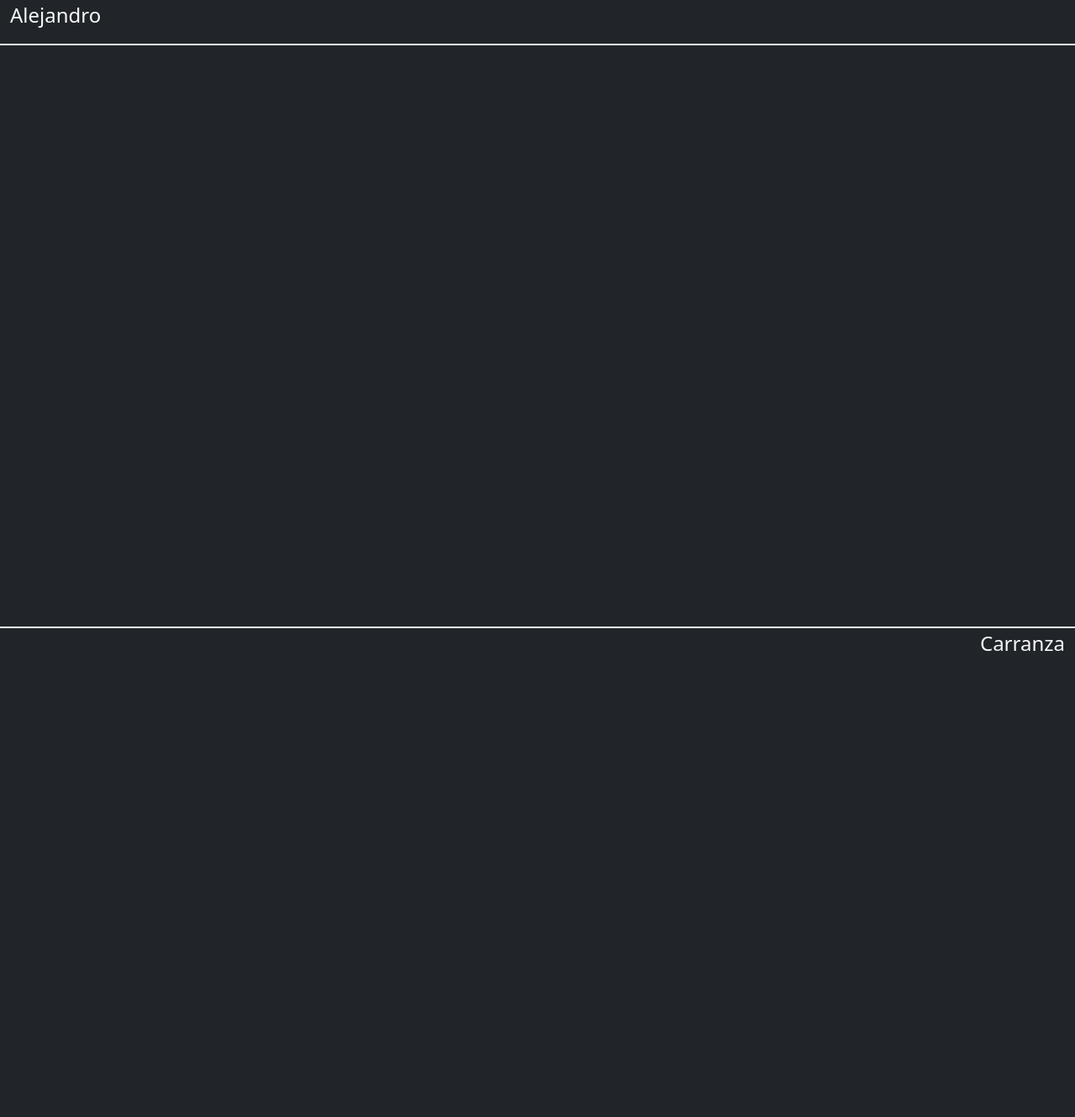
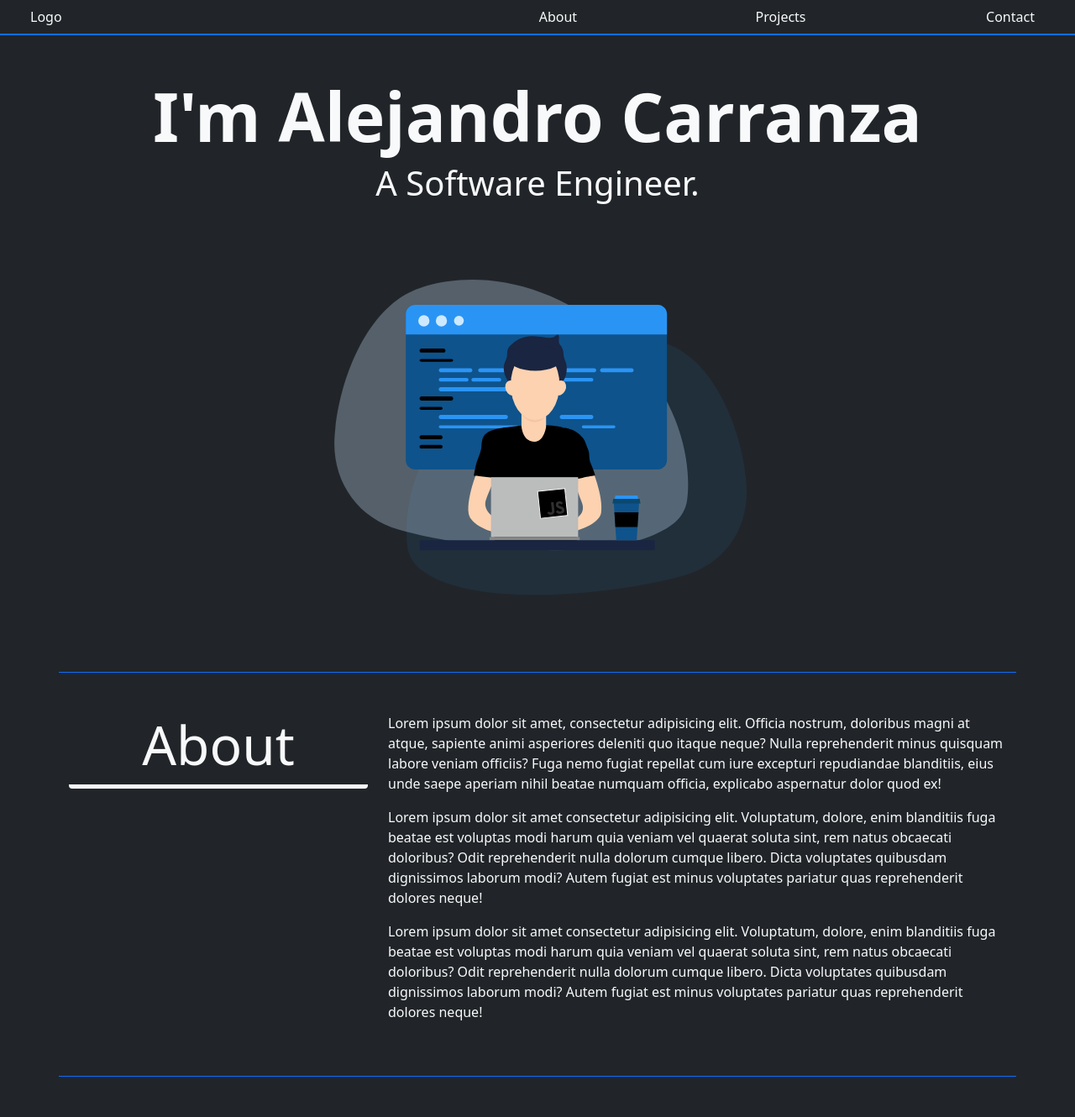
Before and after one commit to Crrzb/crrzb, a plain HTML site: page index.html in a window 1280 px wide. Shown: the whole page at 84% size. Before the commit the page ends 800 px from the top, so only its background shows below. Drawn offline with nearby package versions, Linux system fonts and the light colour scheme.

Commit message:
agregue navbar,index,about section

```diff
--- a/index.html
+++ b/index.html
@@ -13,31 +13,72 @@
 </head>
 
 <body class="bg-dark">
-    <nav class="">
-        <div class="container-fluid">
-            <div class="row border-bottom border-2 border-light">
-                <div class="col text-start text-light">
-                   <p class="fs-4">Alejandro</p>
+    <nav class="container-fluid sticky-top bg-dark">
+        <div class="row border-bottom border-2 border-primary">
+            <div class="col-4 my-2">
+                <a href="" class="text-decoration-none text-light ms-4">Logo</a>
+            </div>
+
+            <div class="col-8">
+                <div class="row text-end me-4 my-2">
+                    <div class="col" id="col_about">
+                        <a href="index.html#about_section" class="text-decoration-none text-light" onclick="visit_link(this.id)">About</a>
+                    </div>
+                    <div class="col" id="col_projects">
+                        <a href="" class="text-decoration-none text-light" onclick="visit_link(this.id)">Projects</a>
+                    </div>
+                    <div class="col" id="col_contact">
+                        <a href="" class="text-decoration-none text-light" onclick="visit_link(this.id)">Contact</a>
+                    </div>
                 </div>
             </div>
 
-            <div class="row bg-light">
+        </div>
+
+    </nav>
+
+    <main class="pt-5">
+        <h1 class="text-light text-center display-1 fw-bolder">I'm Alejandro Carranza</h1>
+        <h2 class="text-light text-center display-6 fw-lighter">A Software Engineer.</h2>
+
+        <div class="container text-center py-0">
+            <img src="img/coding_illustration.svg" alt="" id="ilustration" class="py-0 img-fluid">
+        </div>
+
+        <section class="container text-light border-top border-1 border-primary py-2 py-md-5" id="about_section">
+            <div class="row">
+                <div class="col-12 col-md-4 text-center">
+                    <h3 class="display-3 border-5 border-bottom border-light pb-2 mb-5 rounded">About</h3>
+                </div>
+                <div class="col-12 col-md-8 text-start">
+                    <p>Lorem ipsum dolor sit amet, consectetur adipisicing elit. Officia nostrum, doloribus magni at
+                        atque, sapiente animi asperiores deleniti quo itaque neque? Nulla reprehenderit minus quisquam
+                        labore veniam officiis? Fuga nemo fugiat repellat cum iure excepturi repudiandae blanditiis,
+                        eius unde saepe aperiam nihil beatae numquam officia, explicabo aspernatur dolor quod ex!</p>
+
+                    <p>Lorem ipsum dolor sit amet consectetur adipisicing elit. Voluptatum, dolore, enim blanditiis fuga
+                        beatae est voluptas modi harum quia veniam vel quaerat soluta sint, rem natus obcaecati
+                        doloribus? Odit reprehenderit nulla dolorum cumque libero. Dicta voluptates quibusdam
+                        dignissimos laborum modi? Autem fugiat est minus voluptates pariatur quas reprehenderit dolores
+                        neque!</p>
+
+                    <p>Lorem ipsum dolor sit amet consectetur adipisicing elit. Voluptatum, dolore, enim blanditiis fuga
+                        beatae est voluptas modi harum quia veniam vel quaerat soluta sint, rem natus obcaecati
+                        doloribus? Odit reprehenderit nulla dolorum cumque libero. Dicta voluptates quibusdam
+                        dignissimos laborum modi? Autem fugiat est minus voluptates pariatur quas reprehenderit dolores
+                        neque!</p>
+                </div>
+            </div>
+        </section>
+
+        <section class="container text-light border-top border-1 border-primary py-4">
+            <div class="row">
                 <div class="col">
 
                 </div>
             </div>
-        </div>
-
-    </nav>
-
-
-    <footer class="container-fluid fixed-bottom">
-        <div class="row border-top border-2 border-light">
-            <div class="col text-end text-light">
-                <p class="fs-4">Carranza</p>
-            </div>
-        </div>
-    </footer>
+        </section>
+    </main>
 
 </body>
 <script src="https://cdn.jsdelivr.net/npm/bootstrap@5.0.2/dist/js/bootstrap.bundle.min.js"
--- a/style.css
+++ b/style.css
@@ -3,11 +3,6 @@
     padding: 0;
 }
 
-#img_profile{
-    height: 90px;
-    width: 90px;
+#ilustration{
+    height: 550px;
 }
-
-#p_alejandro,#p_carranza{
-    margin: 0;
-}
```
Also changed, not shown: img/coding_illustration.svg (added). Lines whose indentation alone changed are shown as unchanged.
